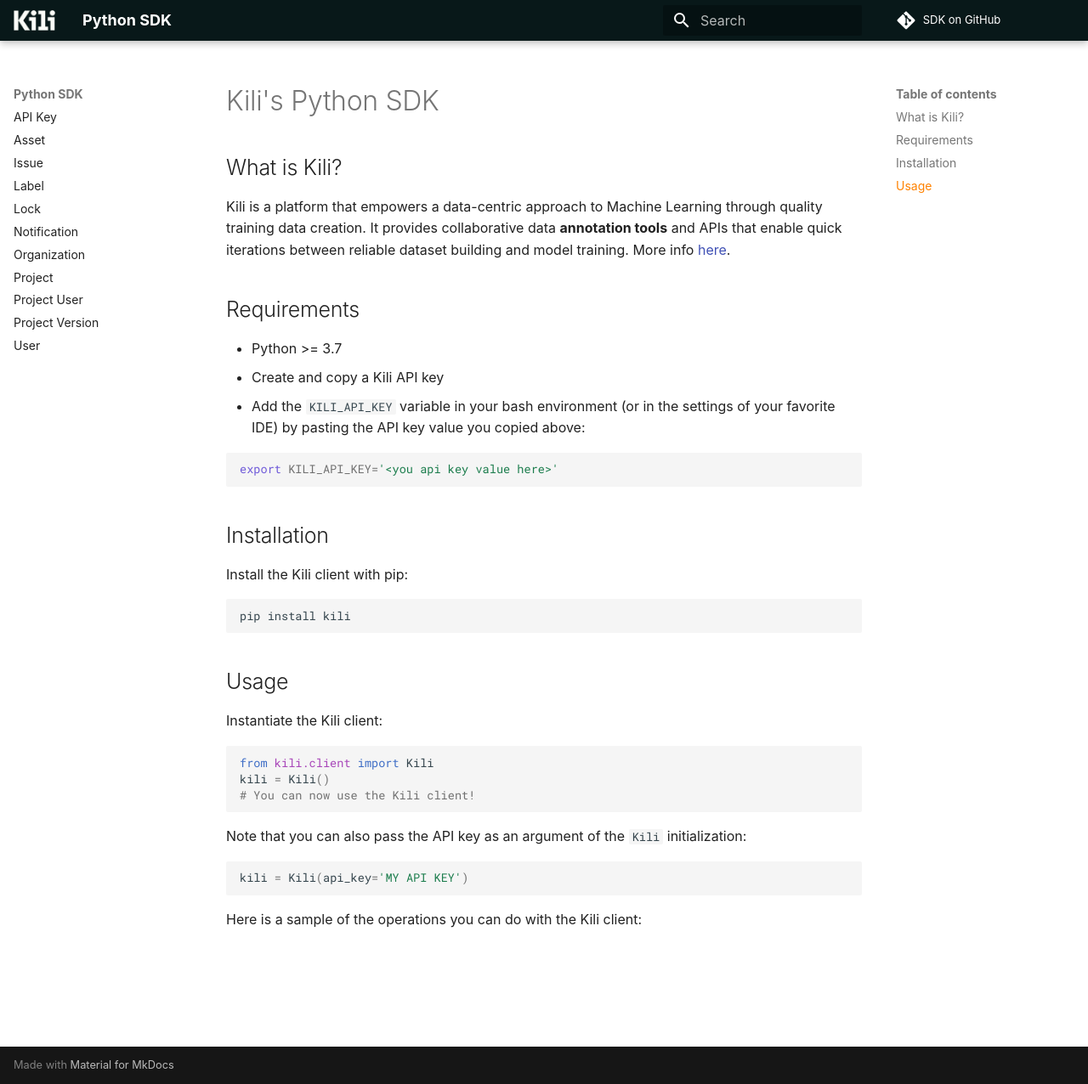
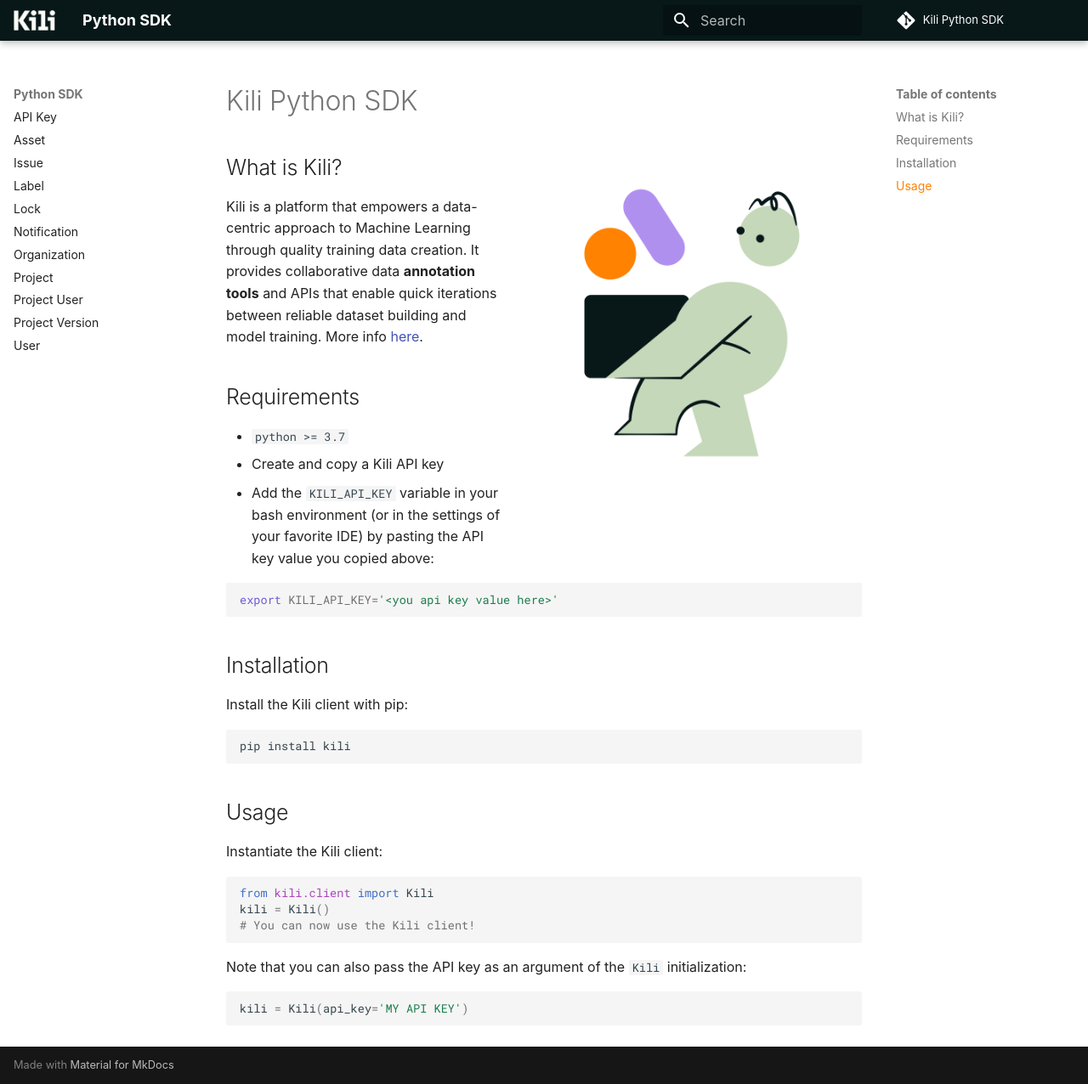
Before and after one commit to kili-technology/kili-python-sdk, an MkDocs documentation site: the page built from docs/index.md, in a window 1280 px wide and 1276 px high. Shown: the whole window at 85% size. Built offline with MkDocs 1.6.1 and Material for MkDocs 9.7.7, drawn with Linux system fonts in a browser that asks for light colours; some web fonts are replaced; comment, search, counter and statistics services are not loaded; the version menu is left out.

Commit message:
feat(ML-251): change index/md and add google analytics

````diff
--- a/docs/index.md
+++ b/docs/index.md
@@ -1,12 +1,12 @@
-# Kili's Python SDK
+# Kili Python SDK
 
+<img src="assets/Kili_Core_Illustration_Interact.png" alt="Kili Character" align="right" style="height:400px;"/>
 ## What is Kili?
-
 Kili is a platform that empowers a data-centric approach to Machine Learning through quality training data creation. It provides collaborative data **annotation tools** and APIs that enable quick iterations between reliable dataset building and model training. More info [here](https://kili-technology.com/product/label-annotate).
 
 ## Requirements
 
-- Python >= 3.7
+- `python >= 3.7`
 - Create and copy a Kili API key
 - Add the `KILI_API_KEY` variable in your bash environment (or in the settings of your favorite IDE) by pasting the API key value you copied above:
 
@@ -37,5 +37,3 @@
 ```python
 kili = Kili(api_key='MY API KEY')
 ```
-
-Here is a sample of the operations you can do with the Kili client:
--- a/mkdocs.yml
+++ b/mkdocs.yml
@@ -1,11 +1,11 @@
 ## Project information
 site_name: Python SDK
 site_description: Kili Python SDK
-site_url: https://kili-technology.github.io/kili-playground/
+site_url: https://python-sdk-docs.kili-technology.com/
 
 ## Repository
 repo_url: https://github.com/kili-technology/kili-playground
-repo_name: SDK on GitHub
+repo_name: Kili Python SDK
 edit_uri: '' #disables edit button
 
 ## Site Architecture
@@ -53,7 +53,7 @@
     provider: mike
   analytics:
     provider: google
-    property: G-BXDZ528J03
+    property: G-HRVEXSEWL0
 
 ## Theme and Design
 theme:
````
Also changed, not shown: docs/README.md (deleted, +0 -65 lines), docs/assets/Kili_Core_Illustration_Interact.png (added).
